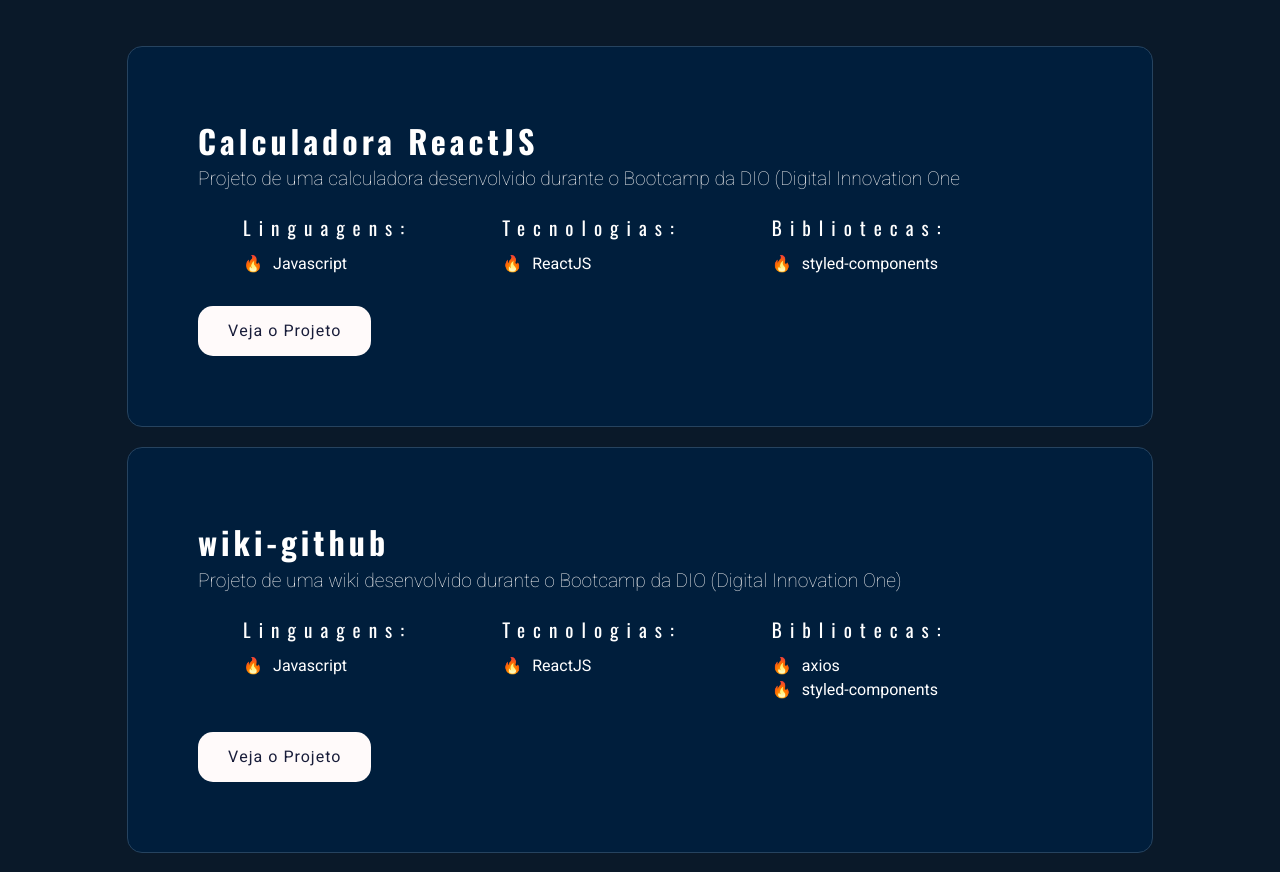
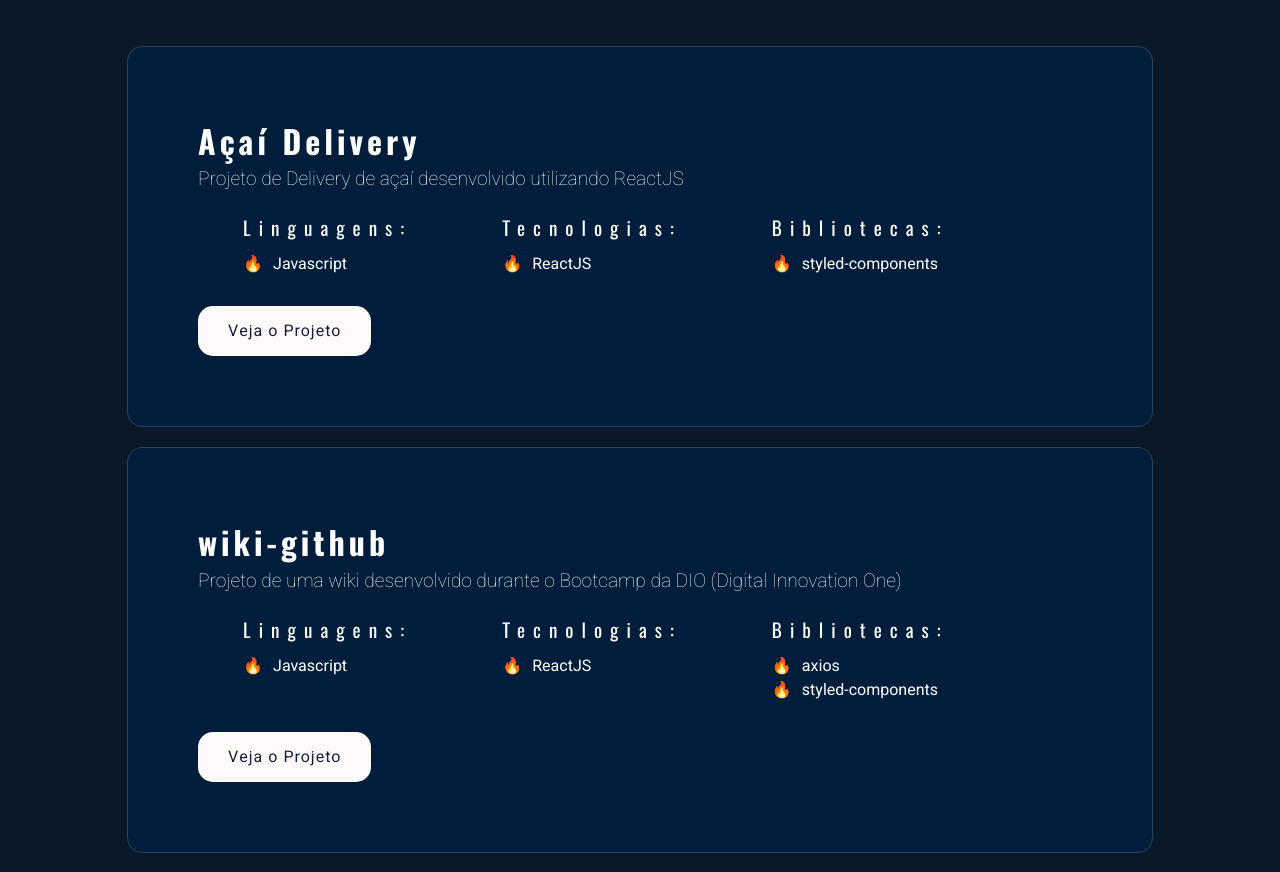
Before and after one commit to eiericksilva/eiericksilva.github.io, a React (Create React App) app: page / in a window 1280 px wide. Shown: the part 1375-2247 px from the top of the page. Built offline with nearby package versions, Linux system fonts and the light colour scheme.

Commit message:
Alterando Projeto no portfólio

```diff
--- a/src/components/Portfolio/index.js
+++ b/src/components/Portfolio/index.js
@@ -39,15 +39,15 @@ const Portifolio = () => {
     <P.Wrapper id="Projetos">
       <h2 className="title">Projetos</h2>
       <CardRepositories
-        title="Calculadora ReactJS"
-        description="Projeto de uma calculadora desenvolvido durante o Bootcamp da DIO (Digital Innovation One"
+        title="Açaí Delivery"
+        description="Projeto de Delivery de açaí desenvolvido utilizando ReactJS"
         languages={projects.project1.languages}
         technologies={projects.project1.technologies}
         libs={projects.project1.libs}
       >
         <Button>
           <a
-            href="https://calc-react-nu.vercel.app/"
+            href="https://acaidelivery.vercel.app/"
             target="_blank"
             rel="noreferrer"
           >
--- a/src/components/portfolio/index.js
+++ b/src/components/portfolio/index.js
@@ -39,15 +39,15 @@ const Portifolio = () => {
     <P.Wrapper id="Projetos">
       <h2 className="title">Projetos</h2>
       <CardRepositories
-        title="Calculadora ReactJS"
-        description="Projeto de uma calculadora desenvolvido durante o Bootcamp da DIO (Digital Innovation One"
+        title="Açaí Delivery"
+        description="Projeto de Delivery de açaí desenvolvido utilizando ReactJS"
         languages={projects.project1.languages}
         technologies={projects.project1.technologies}
         libs={projects.project1.libs}
       >
         <Button>
           <a
-            href="https://calc-react-nu.vercel.app/"
+            href="https://acaidelivery.vercel.app/"
             target="_blank"
             rel="noreferrer"
           >
```
